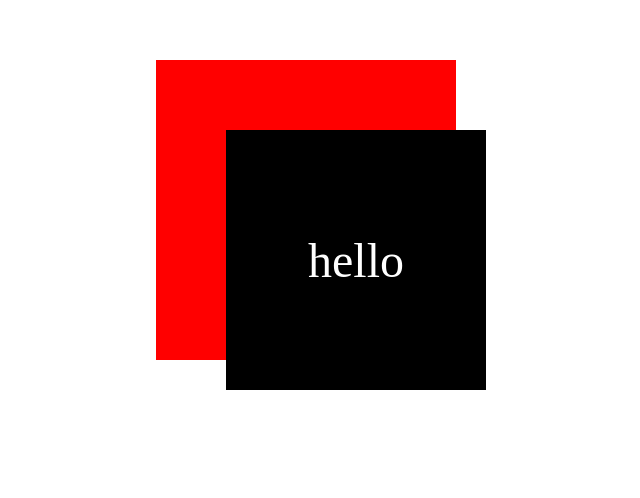
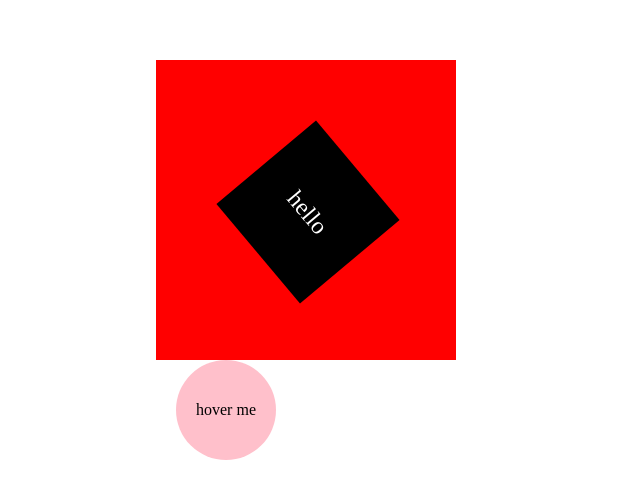
Before and after one commit to prince-nkuru/learning-function, a plain HTML site: page animation.html in a window 1280 px wide. Shown: the part 198-696 px from the top of the page, without its empty margins (334-974 px from the left). Drawn offline with Linux system fonts and the light colour scheme.

Commit message:
style of transition has been added

```diff
--- a/animation.html
+++ b/animation.html
@@ -35,13 +35,30 @@
       display: flex;
       justify-content: center;
       align-items: center;
-      transform: translate(50px, 50px);
+      transform: translate(2px, 2px) scale(.5) rotate(50deg); /*translateY,x*/
+    }
+    .circle {
+      width: 100px;
+      height: 100px;
+      background-color: pink;
+      border-radius: 50%;
+      margin-top: 20px;
+      text-align: center;
+      display: flex;
+      justify-content: center;
+      align-items: center;
+      transition: 1s;
+
+    }
+    .circle:hover{
+      background-color: salmon;
     }
   </style>
 </head>
 <body>
   <div class="container">
     <div class="child">hello </div>
+    <div class="circle">hover me</div>
   </div>
 </body>
 </html>
```
